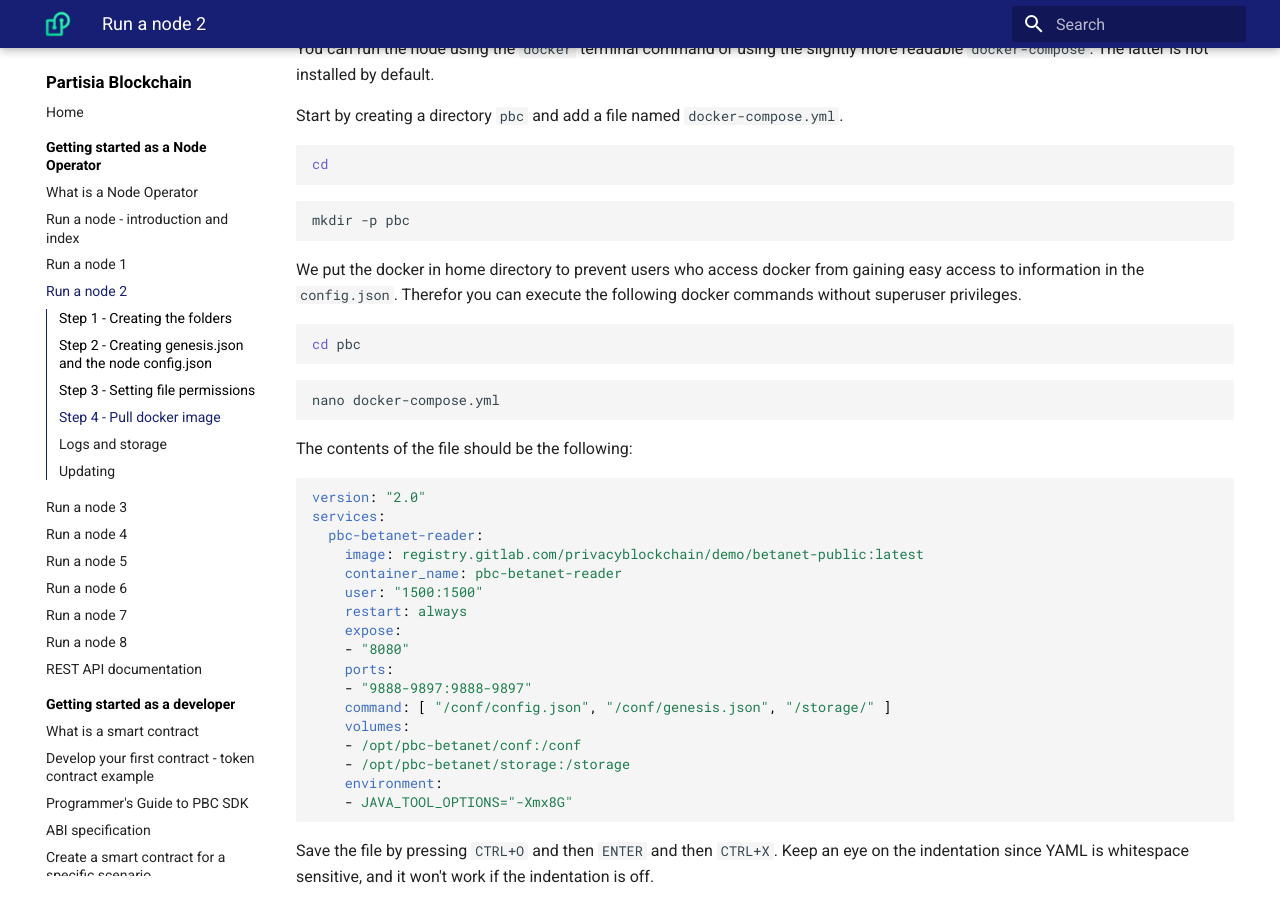
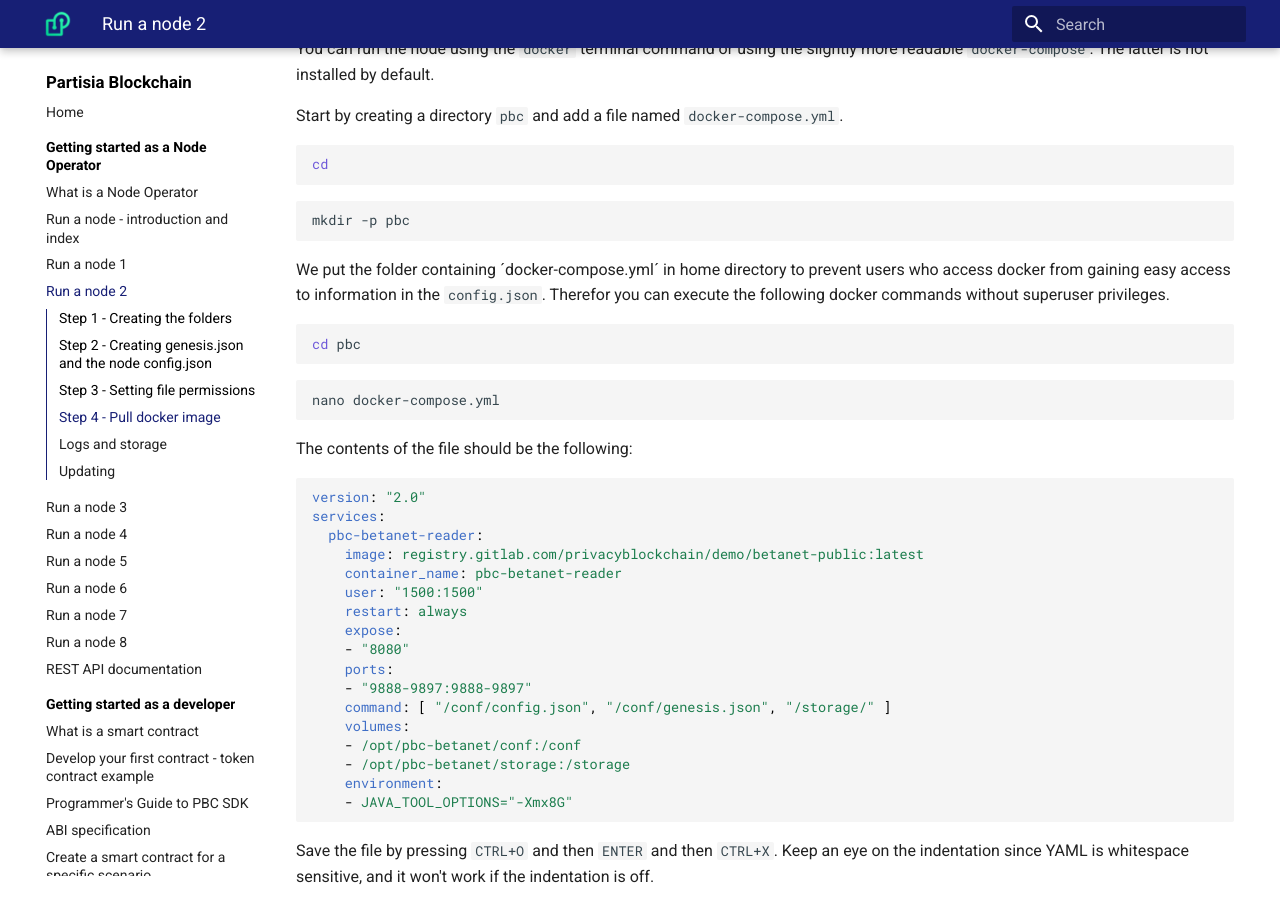
Before and after one commit to 0xSero/partisia-docs, an MkDocs documentation site: the page built from docs/operator-2-reader.md, in a window 1280 px wide and 900 px high, scrolled down 2272 px. Built offline with MkDocs 1.6.1 and Material for MkDocs 9.7.7, drawn with Linux system fonts in a browser that asks for light colours; a script that is not in the unit is left out.

`````diff
--- a/docs/operator-2-reader.md
+++ b/docs/operator-2-reader.md
@@ -114,7 +114,7 @@
 ````bash
 mkdir -p pbc
 ````
-We put the docker in home directory to prevent users who access docker from gaining easy access to information in the `config.json`. Therefor you can execute the following docker commands without superuser privileges.
+We put the folder containing ´docker-compose.yml´ in home directory to prevent users who access docker from gaining easy access to information in the `config.json`. Therefor you can execute the following docker commands without superuser privileges.
 ````bash
 cd pbc
 ````
`````
